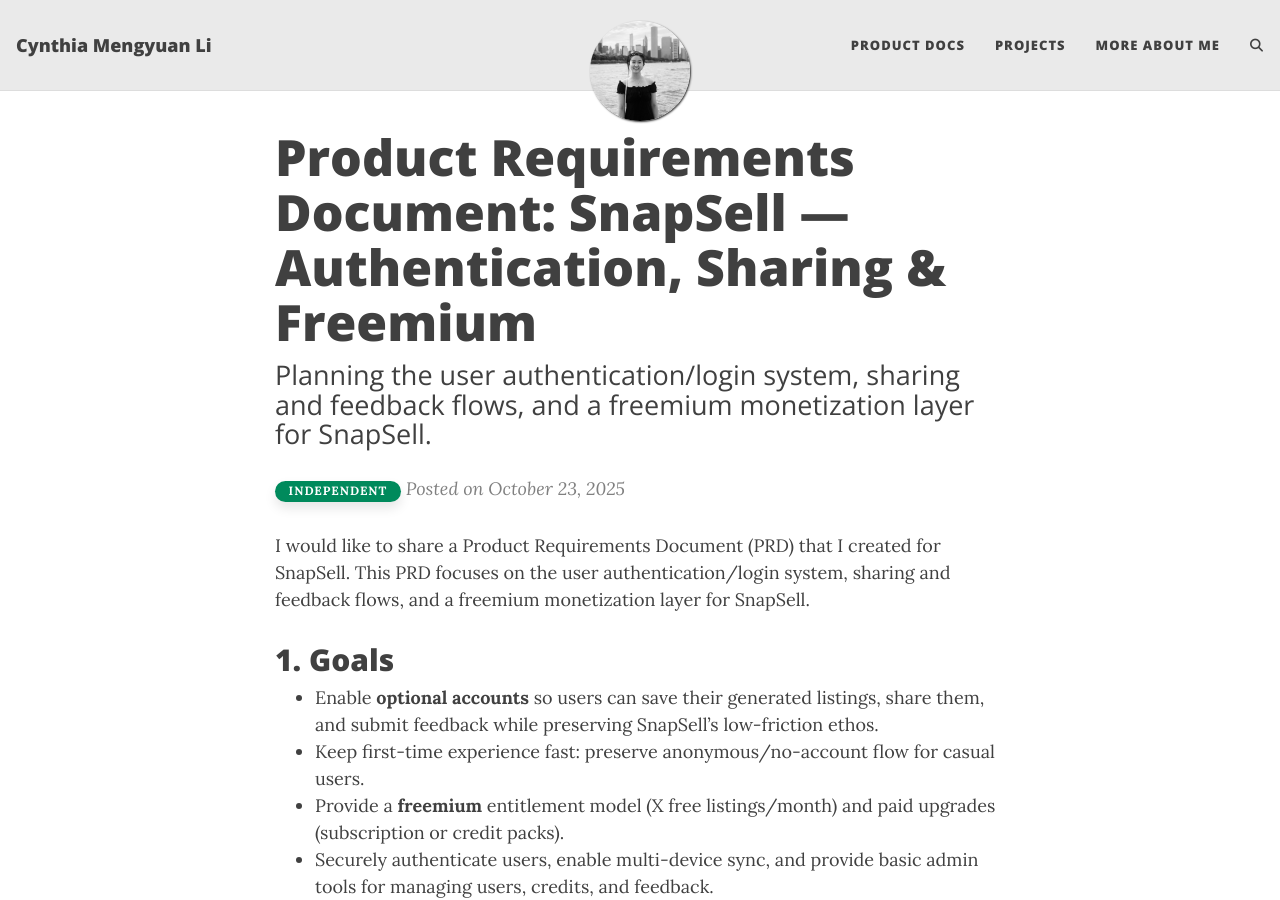
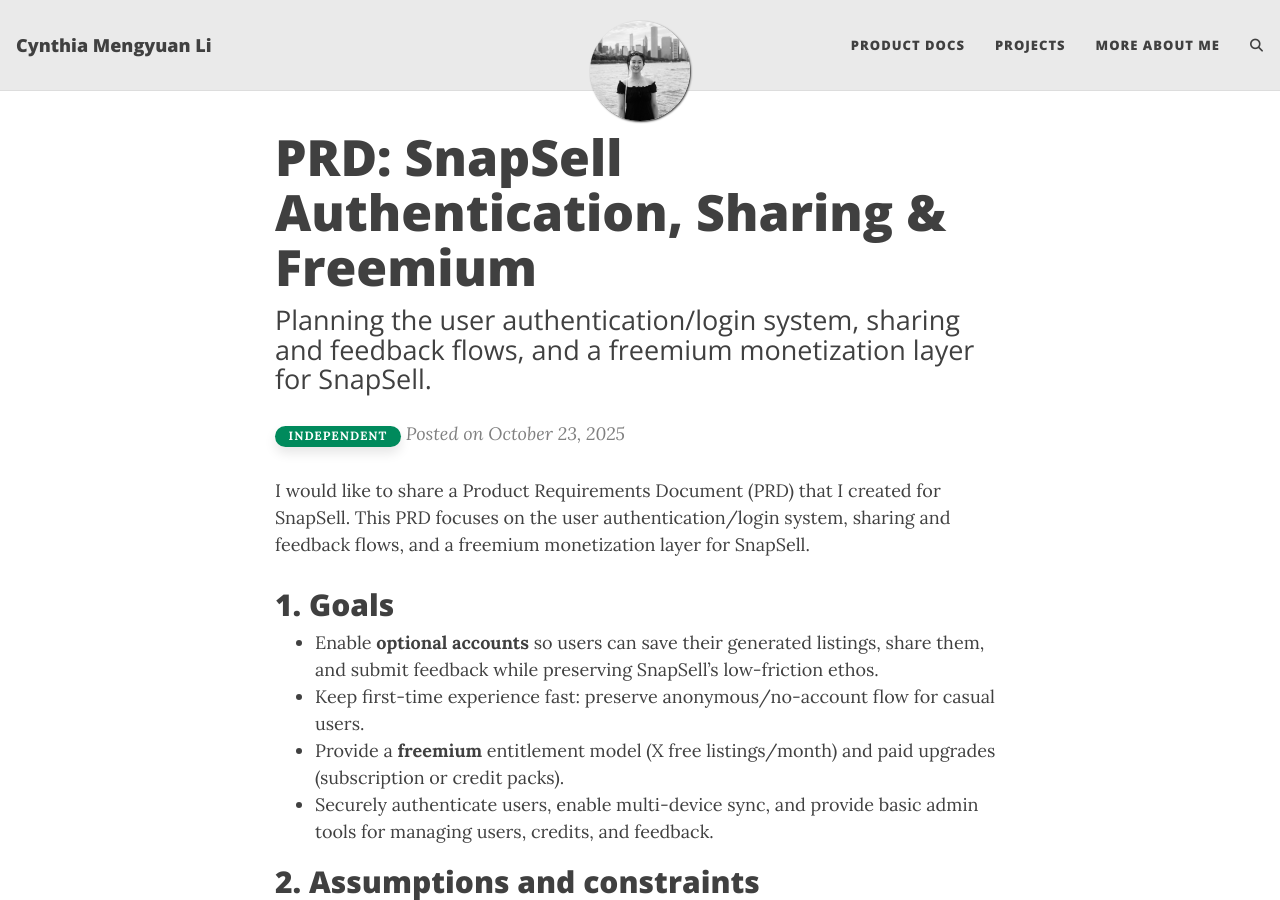
Before and after one commit to cynthialmy/cynthialmy.github.io, a Jekyll site: the page built from _posts/2025-10-23-snapsell-prd.md, in a window 1280 px wide and 900 px high. Built offline with Jekyll 4.4.1, drawn with Linux system fonts in a browser that asks for light colours; comment, search, counter and statistics services are not loaded.

Commit message:
added a new post

```diff
--- a/_posts/2025-10-23-snapsell-prd.md
+++ b/_posts/2025-10-23-snapsell-prd.md
@@ -1,6 +1,6 @@
 ---
 layout: post
-title: "Product Requirements Document: SnapSell — Authentication, Sharing & Freemium"
+title: "PRD: SnapSell Authentication, Sharing & Freemium"
 subtitle: Planning the user authentication/login system, sharing and feedback flows, and a freemium monetization layer for SnapSell.
 tags: [Product Requirements Document, Authentication, Sharing, Freemium, Product Development, Product Design, Product Strategy, Product Launch, Product Metrics, Testing, Validation, Iteration]
 project_type: independent
```
